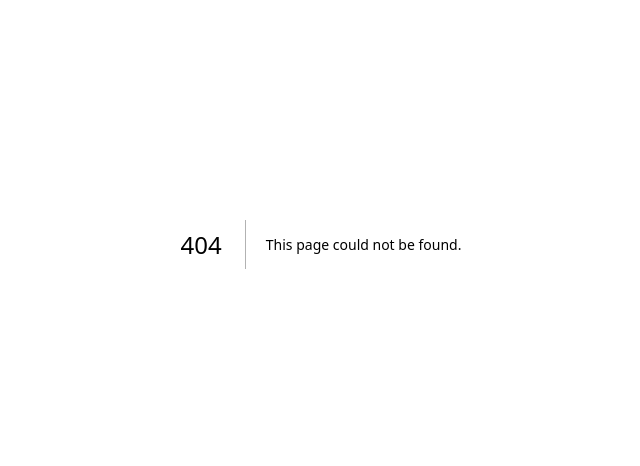
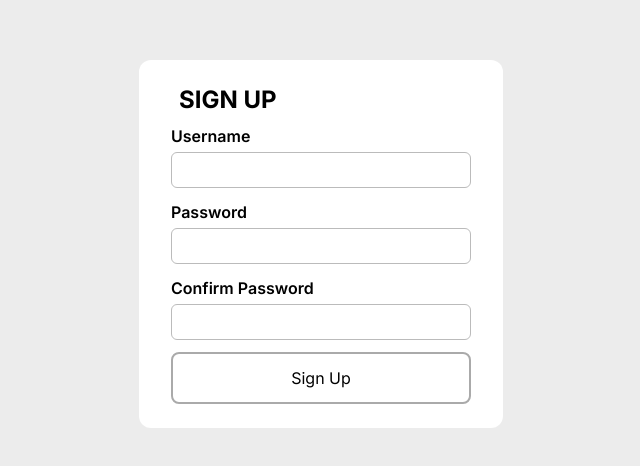
Before and after one commit to sheeshhhhhh/Ecommerce_2024, a Next.js app: page /signup in a window 1280 px wide. Before the commit this address had no page. Shown: the part 156-622 px from the top of the page, without its empty margins (319-959 px from the left). Built offline with nearby package versions, Linux system fonts and the light colour scheme.

Commit message:
signUp ui(No functionality yet)

```diff
--- /dev/null
+++ b/src/app/signup/page.tsx
@@ -0,0 +1,42 @@
+import Input from '@/components/Input'
+
+const page = () => {
+  return (
+    <div className='h-screen w-full bg-clear-background
+    flex justify-center items-center'>
+        <form className='bg-white p-6 px-8 rounded-xl'>
+            <div className='pl-2'>
+                <h2 className='uppercase font-bold text-2xl'>Sign Up</h2>
+            </div>
+            <div className='flex flex-col gap-2 my-2'>
+                <div aria-label='Username'>
+                    <Input
+                    name='Username'
+                    label='Username' />
+                </div>
+                <div aria-label='Password'>
+                    <Input
+                    name='Password'
+                    label='Password'/>
+                </div>
+                <div aria-label='Confirm Password'>
+                    <Input
+                    name='confirmPassword'
+                    label='Confirm Password'
+                    />
+                </div>
+            </div>
+            <div>
+                <button
+                className='px-4 py-3 border-[2px] border-[#aaa] rounded-lg hover:bg-[hsla(0,0%,93%,.8)]
+                transition-all w-full'
+                type="submit"
+                >Sign Up
+                </button>
+            </div>
+        </form>
+    </div>
+  )
+}
+
+export default page
--- /dev/null
+++ b/src/components/Input.tsx
@@ -0,0 +1,31 @@
+
+interface InputProps extends React.InputHTMLAttributes<HTMLInputElement> {
+    className?: string,
+    name: string,
+    label: string
+}
+
+const Input:React.FC<InputProps> = ({
+    className,
+    name,
+    label,
+    ...props
+}) => {
+  return (
+    <div>
+        <label
+        className='block mb-1 font-semibold'>
+            {label}
+        </label>
+        <input
+        {...props}
+        name={name}
+        className={`w-[300px] h-[36px] px-3 py-2 border-[1px] border-input-border rounded-md mb-1
+        placeholder:text-input-border
+        ${' ' + className}` }
+        />
+    </div>
+  )
+}
+
+export default Input
--- a/tailwind.config.ts
+++ b/tailwind.config.ts
@@ -9,7 +9,8 @@ const config: Config = {
   theme: {
     extend: {
       colors: {
-        "clear-background" : "#ececec"
+        "clear-background" : "#ececec",
+        "input-border" : "#bbb"
       },
       backgroundImage: {
         "gradient-radial": "radial-gradient(var(--tw-gradient-stops))",
```
